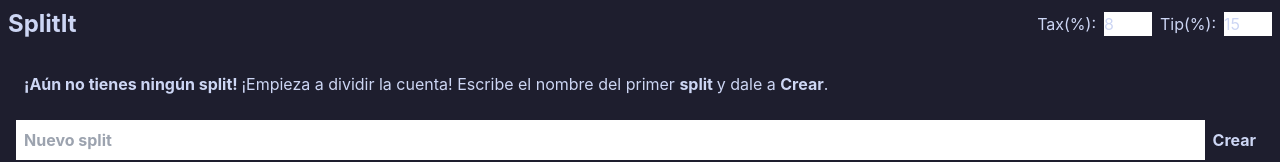
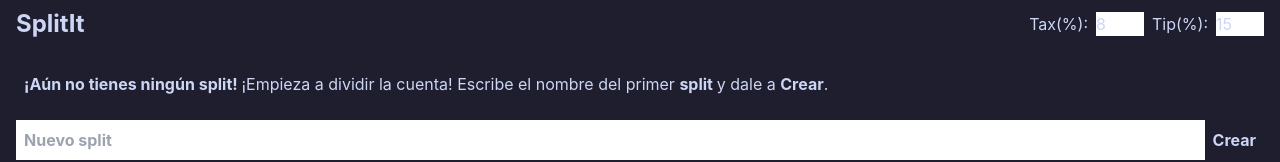
Before and after one commit to Jodarini/SplitIt, a Vue app: page / in a window 1280 px wide. Shown: the top 162 px of the page. Built offline with nearby package versions, Linux system fonts and the light colour scheme; what @catppuccin/tailwindcss would draw is missing.

Commit message:
style: add padding to header

```diff
--- a/src/App.vue
+++ b/src/App.vue
@@ -34,7 +34,9 @@ const updateTax = () => {
 </script>
 
 <template>
-  <div class="bg-ctp-surface0/30 p-2 flex justify-between items-center">
+  <header
+    class="bg-ctp-surface0/30 py-2 px-4 flex justify-between items-center"
+  >
     <h1 class="w-full text-2xl font-bold">SplitIt</h1>
 
     <div class="flex gap-2 items-center">
@@ -61,7 +63,7 @@ const updateTax = () => {
         />
       </div>
     </div>
-  </div>
+  </header>
   <p v-if="store.bills.length === 0" class="m-4 mb-0 bg-ctp-surface0 p-2">
     <b>¡Aún no tienes ningún split! </b>¡Empieza a dividir la cuenta! Escribe el
     nombre del primer <b>split </b>y dale a <b>Crear</b>.
```
